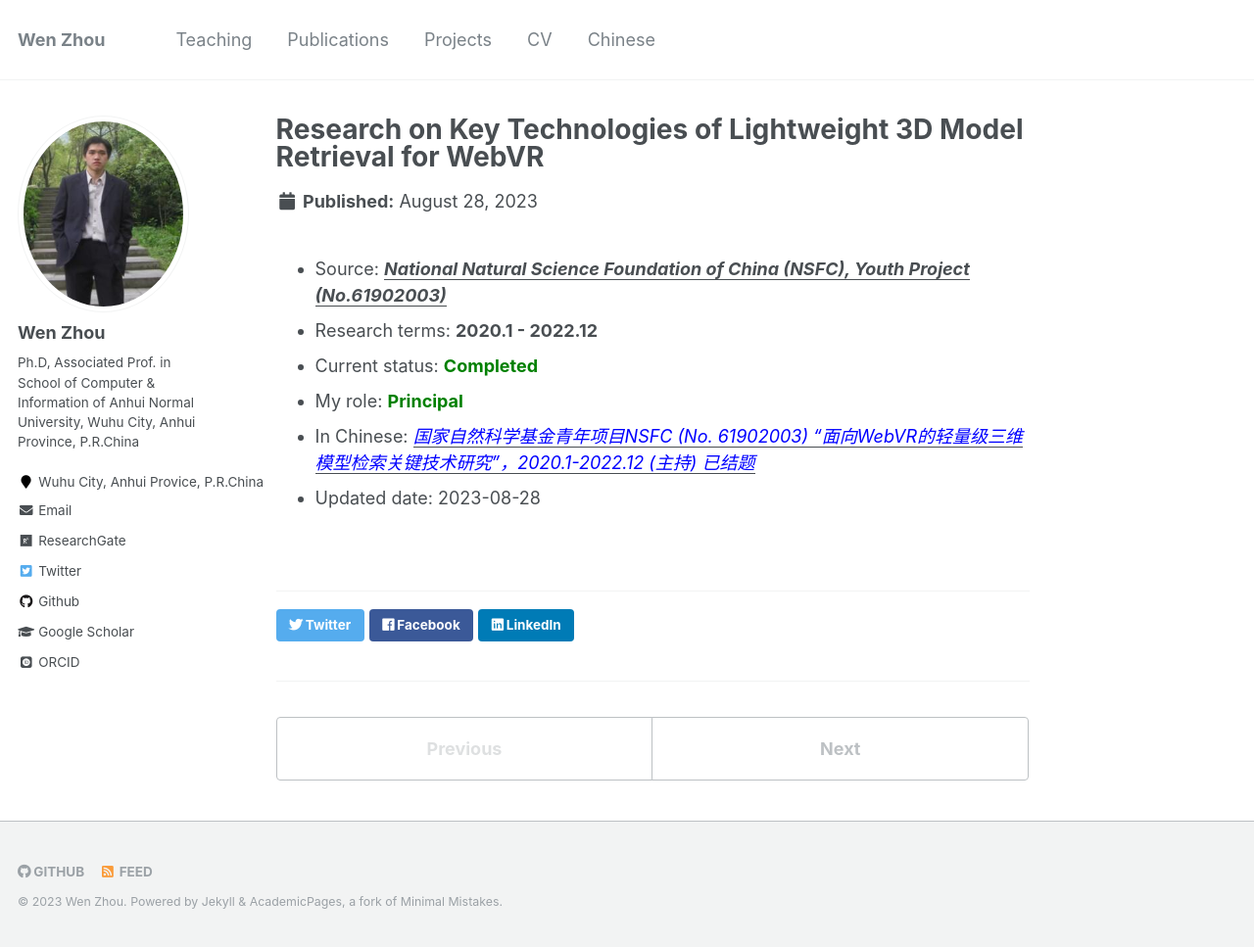
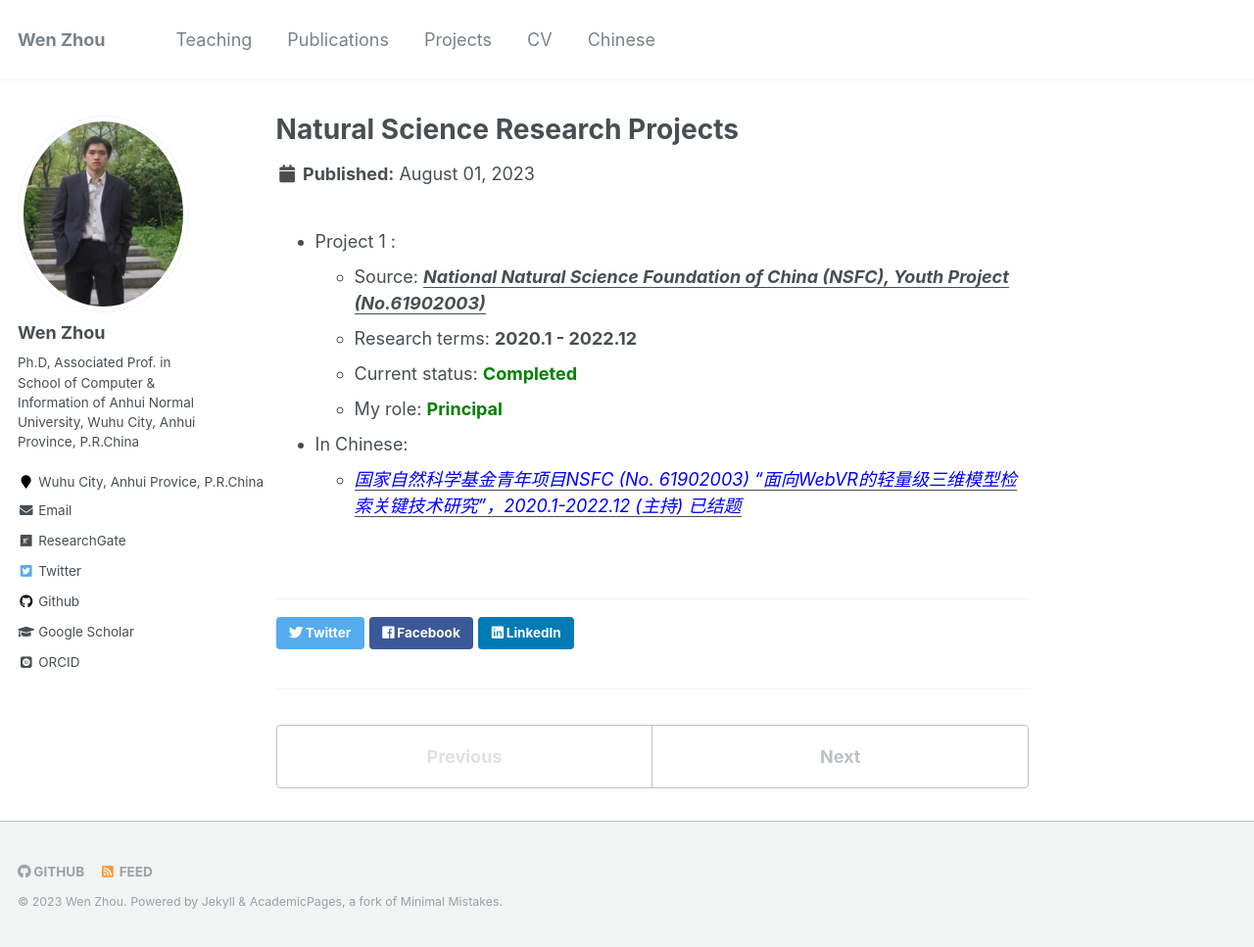
Before and after one commit to zhouwen327/zhouwen327.github.io, a Jekyll site: the page built from _projects/project01.md, in a window 1280 px wide and 967 px high. Shown: the whole window at 98% size. Built offline with Jekyll 4.4.1, drawn with Linux system fonts in a browser that asks for light colours; some web fonts are replaced.

Commit message:
Update project01.md

```diff
--- a/_projects/project01.md
+++ b/_projects/project01.md
@@ -1,13 +1,16 @@
 ---
-title: "Research on Key Technologies of Lightweight 3D Model Retrieval for WebVR"
+title: "Natural Science Research Projects"
 collection: Projects
 type: "Projects"
 permalink: /projects/project01/
+date: August 2023
 output: true
 ---
-- Source: <i><b><u>National Natural Science Foundation of China (NSFC), Youth Project (No.61902003)</u></b></i>
-- Research terms: <b>2020.1 - 2022.12</b>
-- Current status: <b><font color='green'>Completed</font></b>
-- My role:  <font color='green'><b>Principal</b></font>
-- In Chinese: <i><u><font style='color: blue;'>国家自然科学基金青年项目NSFC (No. 61902003) “面向WebVR的轻量级三维模型检索关键技术研究”，2020.1-2022.12 (主持) 已结题</font></u></i>
-- Updated date: 2023-08-28
++ Project 1 :
+    - Source: <i><b><u>National Natural Science Foundation of China (NSFC), Youth Project (No.61902003)</u></b></i>
+    - Research terms: <b>2020.1 - 2022.12</b>
+    - Current status: <b><font color='green'>Completed</font></b>
+    - My role:  <font color='green'><b>Principal</b></font>
+
+- In Chinese:
+    - <i><u><font style='color: blue;'>国家自然科学基金青年项目NSFC (No. 61902003) “面向WebVR的轻量级三维模型检索关键技术研究”，2020.1-2022.12 (主持) 已结题</font></u></i>
```
